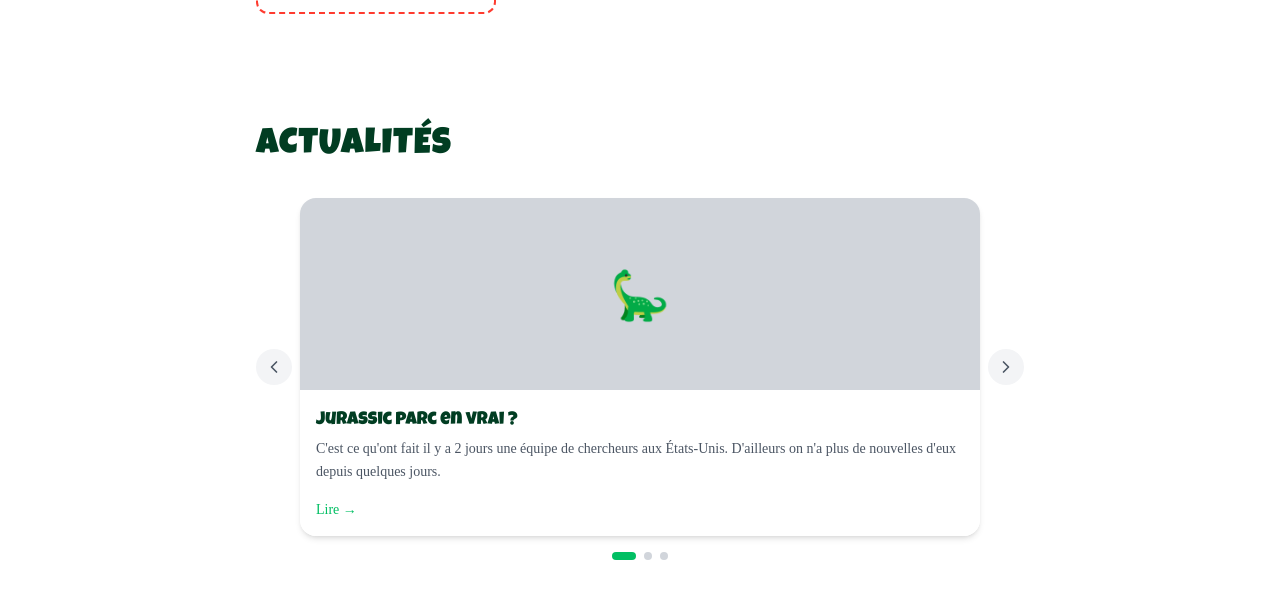
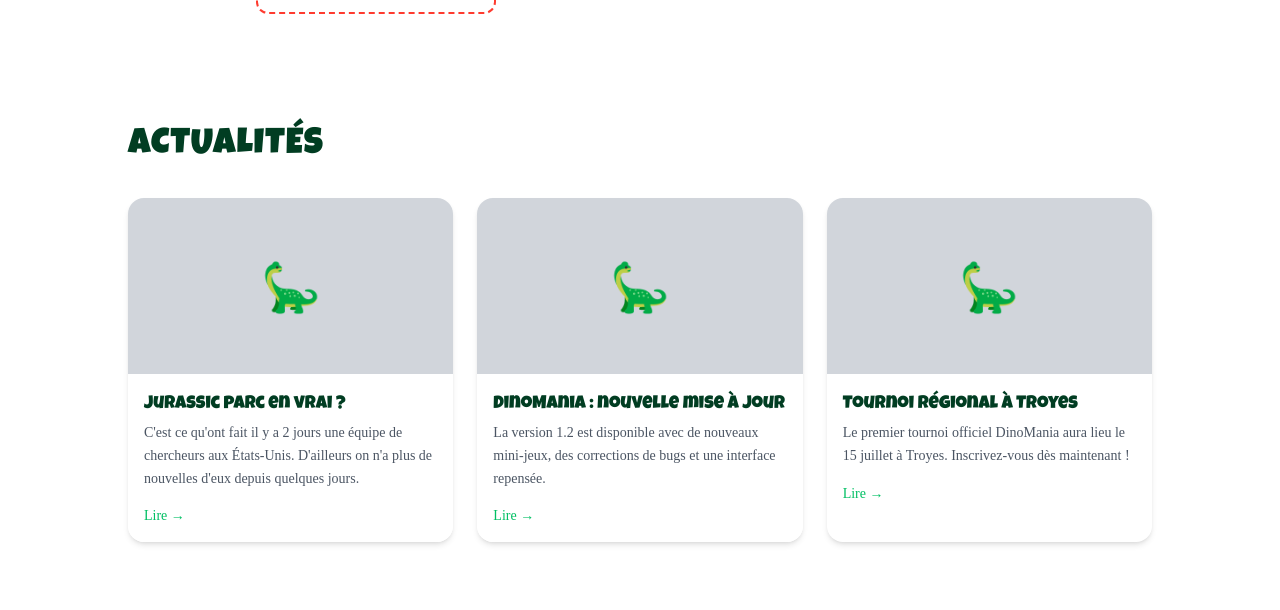
Before and after one commit to audricfullhardt/SAE-666, a Vue app in the folder frontend/: page / in a window 1280 px wide. Shown: the part 1561-2171 px from the top of the page. Built offline with nearby package versions, Linux system fonts and the light colour scheme; a web font is replaced by a local one.

Commit message:
feat(actualites): 3-col grid on desktop, carousel on mobile

```diff
--- a/frontend/src/components/home/ActualitesSection.vue
+++ b/frontend/src/components/home/ActualitesSection.vue
@@ -24,62 +24,38 @@ function next() {
 
 <template>
   <section class="bg-white px-6 py-14">
-    <div class="mx-auto max-w-3xl">
+    <div class="mx-auto max-w-5xl">
       <h2 class="mb-8 font-luckiest text-3xl uppercase tracking-wide text-foret md:text-4xl">
         {{ t('home.actualites.title') }}
       </h2>
 
-      <!-- Carousel row -->
+      <!-- MOBILE: carousel -->
+      <div class="md:hidden">
         <div class="flex items-center gap-2">
-        <!-- Prev -->
-        <button
-          @click="prev"
-          aria-label="Article précédent"
-          class="flex-shrink-0 rounded-full bg-gray-100 p-2 transition hover:bg-gray-200 active:scale-95"
-        >
+          <button @click="prev" aria-label="Article précédent" class="flex-shrink-0 rounded-full bg-gray-100 p-2 transition hover:bg-gray-200 active:scale-95">
             <ChevronLeft class="h-5 w-5 text-gray-600" />
           </button>
 
-        <!-- Card -->
           <div class="min-w-0 flex-1 overflow-hidden rounded-2xl shadow-md">
-          <!-- Image -->
             <div class="h-48 w-full overflow-hidden bg-gray-200">
-            <img
-              v-if="currentArticle.image"
-              :src="currentArticle.image"
-              :alt="t(currentArticle.titleKey)"
-              class="h-full w-full object-cover"
-            />
+              <img v-if="currentArticle.image" :src="currentArticle.image" :alt="t(currentArticle.titleKey)" class="h-full w-full object-cover" />
               <div v-else class="flex h-full w-full items-center justify-center bg-gray-300">
                 <span class="text-5xl">🦕</span>
               </div>
             </div>
-
-          <!-- Body -->
             <div class="bg-white p-4">
-            <h3 class="mb-1 font-luckiest text-lg text-foret">
-              {{ t(currentArticle.titleKey) }}
-            </h3>
-            <p class="mb-3 font-bryndan text-sm leading-relaxed text-gray-600">
-              {{ t(currentArticle.excerptKey) }}
-            </p>
-            <a :href="currentArticle.href" class="font-bryndan text-sm text-vert hover:underline">
-              {{ t('home.actualites.readMore') }}
-            </a>
+              <h3 class="mb-1 font-luckiest text-lg text-foret">{{ t(currentArticle.titleKey) }}</h3>
+              <p class="mb-3 font-bryndan text-sm leading-relaxed text-gray-600">{{ t(currentArticle.excerptKey) }}</p>
+              <a :href="currentArticle.href" class="font-bryndan text-sm text-vert hover:underline">{{ t('home.actualites.readMore') }}</a>
             </div>
           </div>
 
-        <!-- Next -->
-        <button
-          @click="next"
-          aria-label="Article suivant"
-          class="flex-shrink-0 rounded-full bg-gray-100 p-2 transition hover:bg-gray-200 active:scale-95"
-        >
+          <button @click="next" aria-label="Article suivant" class="flex-shrink-0 rounded-full bg-gray-100 p-2 transition hover:bg-gray-200 active:scale-95">
             <ChevronRight class="h-5 w-5 text-gray-600" />
           </button>
         </div>
 
-      <!-- Dot indicators -->
+        <!-- Dots -->
         <div class="mt-4 flex justify-center gap-2">
           <button
             v-for="(_, i) in articles"
@@ -90,5 +66,27 @@ function next() {
           />
         </div>
       </div>
+
+      <!-- DESKTOP: 3-column grid -->
+      <div class="hidden md:grid md:grid-cols-3 md:gap-6">
+        <div
+          v-for="article in articles"
+          :key="article.id"
+          class="overflow-hidden rounded-2xl shadow-md"
+        >
+          <div class="h-44 w-full overflow-hidden bg-gray-200">
+            <img v-if="article.image" :src="article.image" :alt="t(article.titleKey)" class="h-full w-full object-cover" />
+            <div v-else class="flex h-full w-full items-center justify-center bg-gray-300">
+              <span class="text-5xl">🦕</span>
+            </div>
+          </div>
+          <div class="bg-white p-4">
+            <h3 class="mb-1 font-luckiest text-lg text-foret">{{ t(article.titleKey) }}</h3>
+            <p class="mb-3 font-bryndan text-sm leading-relaxed text-gray-600">{{ t(article.excerptKey) }}</p>
+            <a :href="article.href" class="font-bryndan text-sm text-vert hover:underline">{{ t('home.actualites.readMore') }}</a>
+          </div>
+        </div>
+      </div>
+    </div>
   </section>
 </template>
```
Lines whose indentation alone changed are shown as unchanged.
